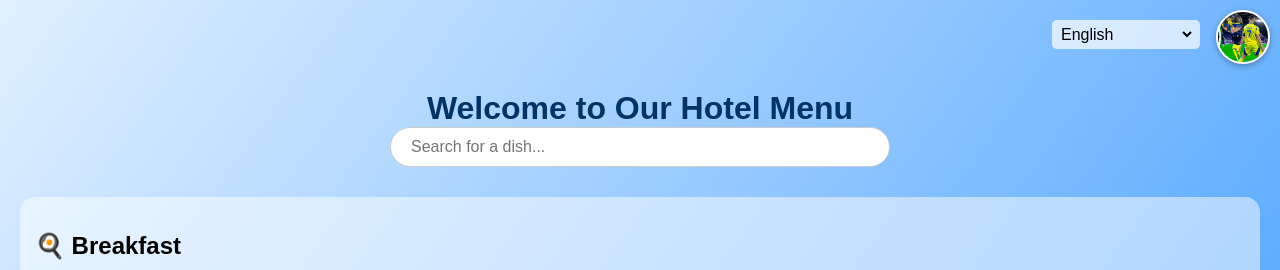
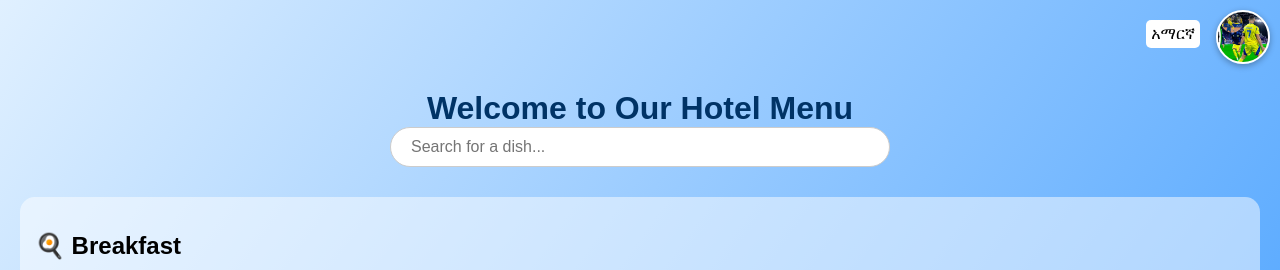
Before and after one commit to AbelBrhaneGebreslasie/Frends, a plain HTML site: page index.html in a window 1280 px wide. Shown: the top 270 px of the page. Drawn offline with Linux system fonts and the light colour scheme.

Commit message:
Update index.html

```diff
--- a/index.html
+++ b/index.html
@@ -1,3 +1,4 @@
+
 <!-- this is my index.html -->
 <!DOCTYPE html>
 <html lang="en">
@@ -16,7 +17,7 @@
       position: absolute;
       top: 20px;
       right: 80px; /* shifted a bit left to fit the developer button */
-      background-color: rgba(255, 255, 255, 0.7);
+      background-color: white;
       border-radius: 5px;
       padding: 5px;
       cursor: pointer;
@@ -63,12 +64,11 @@
     <div class="developer-container" onclick="goToDeveloperPage()"></div>
 
     <!-- Language Selector -->
-    <div class="language-selector">
-      <select id="language" onchange="changeLanguage()">
-        <option value="en">English</option>
-        <option value="am">አማርኛ (Amharic)</option>
-      </select>
-    </div>
+<!-- Language Selector -->
+<div class="language-selector" onclick="toggleLanguage()">
+  <span id="language-text">አማርኛ</span> <!-- This will toggle between English and Amharic -->
+</div>
+
 
     <h1>Welcome to Our Hotel Menu</h1>
 
@@ -180,18 +180,22 @@
     <script src="main.js"></script>
 
     <script>
-      function changeLanguage() {
-        const language = document.getElementById("language").value;
-        if (language === "am") {
-          window.location.href = "indexamharic.html";
-        } else if (language === "en") {
-          window.location.href = "index.html";
-        }
-      }
+      // Toggle between English and Amharic when clicked
+function toggleLanguage() {
+  const languageText = document.getElementById("language-text");
 
-      function goToDeveloperPage() {
-        window.location.href = "developer.html"; // navigate to developer.html
-      }
+  // Check the current language and toggle it
+  if (languageText.innerText === "አማርኛ") {
+    languageText.innerText = "English"; // Change to Amharic
+    // You can redirect to the Amharic version if needed
+    window.location.href = "indexamharic.html"; // Redirect to Amharic page (if you have that page)
+  } else {
+    languageText.innerText = "አማርኛ"; // Change to English
+    // You can redirect to the English version if needed
+    window.location.href = "index.html"; // Redirect to English page (if you have that page)
+  }
+}
+
     </script>
 </body>
 </html>
```
